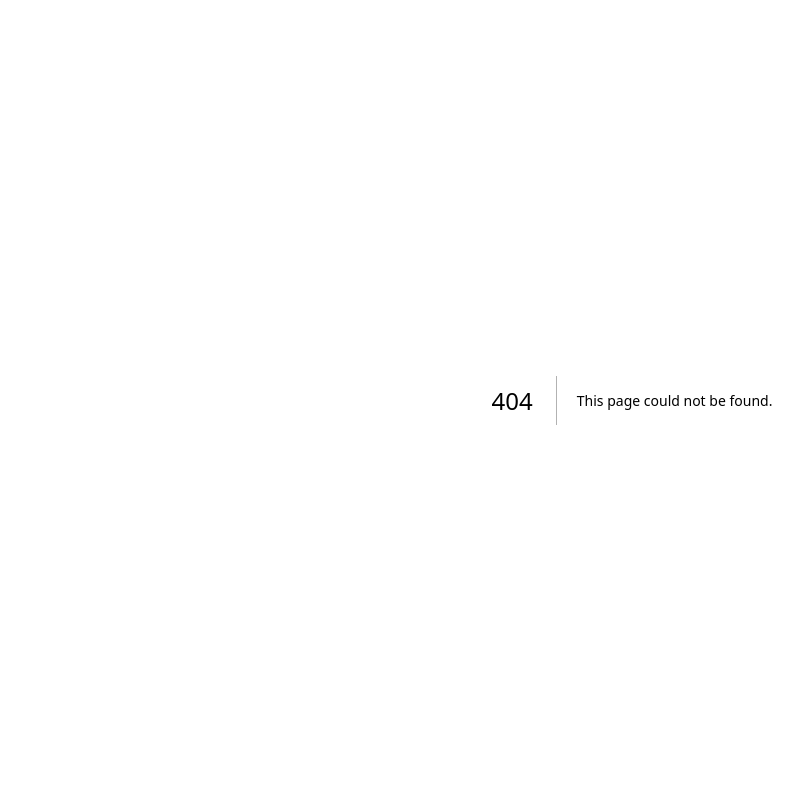
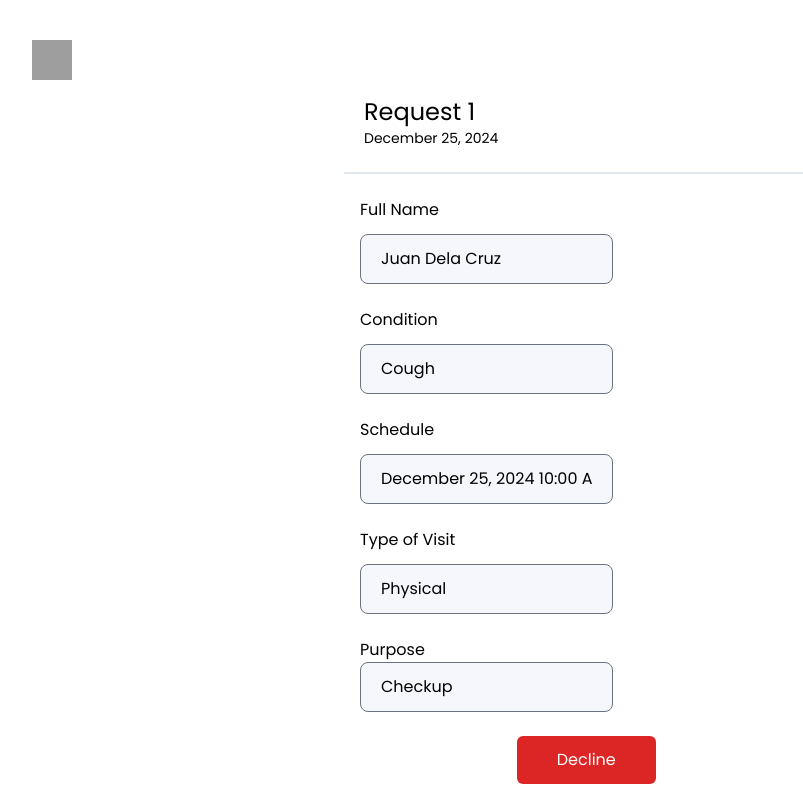
Before and after one commit to gcmillora/dokko-frontend, a Next.js app: page /doctor/request/1 in a window 1280 px wide. Before the commit this address had no page. Shown: the whole page, without its empty margins (8-811 px from the left). Built offline with nearby package versions, Linux system fonts and the light colour scheme; grey boxes are pictures that could not be loaded; what tailgrids would draw is missing.

Commit message:
added request page and props for request

```diff
--- a/app/doctor/layout.tsx
+++ b/app/doctor/layout.tsx
@@ -10,7 +10,7 @@ export default function RootLayout({
 }) {
   return (
     <main className="flex">
-      <div>
+      <div className="h-full">
         <Sidebar />
       </div>
       <div className="w-full">{children}</div>
--- /dev/null
+++ b/app/doctor/request/[id]/page.tsx
@@ -0,0 +1,31 @@
+'use client';
+import { useRouter } from 'next/navigation';
+import { FC } from 'react';
+import RequestForm from '../../../../components/request/form';
+
+interface pageProps {
+  params: { id: string };
+}
+
+const Page: FC<pageProps> = ({ params }) => {
+  const obj = {
+    id: params.id,
+    requestDate: 'December 25, 2024',
+    fullName: 'Juan Dela Cruz',
+    condition: 'Cough',
+    schedule: 'December 25, 2024 10:00 AM',
+    typeVisit: 'Physical',
+    purpose: 'Checkup',
+  };
+  return (
+    <div className="px-6 py-6 w-full ">
+      <div className="px-6">
+        <div className="px-6">
+          <RequestForm {...obj} />
+        </div>
+      </div>
+    </div>
+  );
+};
+
+export default Page;
--- /dev/null
+++ b/app/doctor/request/layout.tsx
@@ -0,0 +1,11 @@
+export default function RootLayout({
+  children,
+}: {
+  children: React.ReactNode;
+}) {
+  return (
+    <main className="flex">
+      <div className="w-full">{children}</div>
+    </main>
+  );
+}
--- a/components/doctor_db/recent_appointments/table.tsx
+++ b/components/doctor_db/recent_appointments/table.tsx
@@ -1,4 +1,12 @@
+'use client';
+import Link from 'next/link';
+import Router, { useRouter } from 'next/navigation';
+
 export default function RecentAppointments() {
+  const router = useRouter();
+  function actionChange(e: React.ChangeEvent<HTMLSelectElement>) {
+    router.push(`/doctor/request/${e.target.value}`);
+  }
   return (
     <div className="container">
       <div className="text-2xl px-3 py-6 p font-semibold">
@@ -49,11 +57,14 @@ export default function RecentAppointments() {
                   </td>
                   <td className="border-t py-5 px-4 pr-11 text-center">
                     <div className="relative">
-                      <select className="shadow-card text-body-color appearance-none rounded border-0 bg-white py-[6px] pl-3 pr-8 text-sm font-semibold outline-none">
+                      <select
+                        className="shadow-card text-body-color appearance-none rounded border-0 bg-white py-[6px] pl-3 pr-8 text-sm font-semibold outline-none"
+                        onChange={actionChange}
+                      >
                         <option value="" selected disabled>
                           Action
                         </option>
-                        <option value="">Edit</option>
+                        <option value="1">Link</option>
                         <option value="">Delete</option>
                         <option value="">Details</option>
                       </select>
--- /dev/null
+++ b/components/request/form.tsx
@@ -0,0 +1,108 @@
+export default function RequestForm(props: any) {
+  console.log(props);
+
+  return (
+    <div className="mt-12 divide-y-2 divide-slate-200">
+      <div className="text-2xl px-5 py-6">
+        <p>Request {props.id}</p>
+        <p className="text-sm">{props.requestDate}</p>
+      </div>
+
+      <div>
+        <div className="w-full px-4 md:w-1/2 lg:w-1/3">
+          <div className="mb-6 mt-6">
+            <label
+              htmlFor=""
+              className="mb-3 block text-base font-medium text-black"
+            >
+              Full Name
+            </label>
+            <input
+              type="text"
+              placeholder=""
+              value={props.fullName}
+              disabled
+              className="border-form-stroke w-full text-body-color placeholder-body-color focus:border-primary active:border-primary  rounded-lg border-[1.5px] py-3 px-5 font-medium outline-none transition disabled:cursor-default disabled:bg-[#F5F7FD]"
+            />
+          </div>
+        </div>
+        <div className="w-full px-4 md:w-1/2 lg:w-1/3">
+          <div className="mb-6 mt-3">
+            <label
+              htmlFor=""
+              className="mb-3 block text-base font-medium text-black"
+            >
+              Condition
+            </label>
+            <input
+              type="text"
+              placeholder=""
+              value={props.condition}
+              disabled
+              className="border-form-stroke w-full text-body-color placeholder-body-color focus:border-primary active:border-primary  rounded-lg border-[1.5px] py-3 px-5 font-medium outline-none transition disabled:cursor-default disabled:bg-[#F5F7FD]"
+            />
+          </div>
+        </div>
+        <div className="w-full px-4 md:w-1/2 lg:w-1/3">
+          <div className="mb-6 mt-3">
+            <label
+              htmlFor=""
+              className="mb-3 block text-base font-medium text-black"
+            >
+              Schedule
+            </label>
+            <input
+              type="text"
+              placeholder=""
+              value={props.schedule}
+              disabled
+              className="border-form-stroke w-full text-body-color placeholder-body-color focus:border-primary active:border-primary  rounded-lg border-[1.5px] py-3 px-5 font-medium outline-none transition disabled:cursor-default disabled:bg-[#F5F7FD]"
+            />
+          </div>
+        </div>
+        <div className="w-full px-4 md:w-1/2 lg:w-1/3">
+          <div className="mb-6 mt-3">
+            <label
+              htmlFor=""
+              className="mb-3 block text-base font-medium text-black"
+            >
+              Type of Visit
+            </label>
+            <input
+              type="text"
+              placeholder=""
+              value={props.typeVisit}
+              disabled
+              className="border-form-stroke w-full text-body-color placeholder-body-color focus:border-primary active:border-primary  rounded-lg border-[1.5px] py-3 px-5 font-medium outline-none transition disabled:cursor-default disabled:bg-[#F5F7FD]"
+            />
+          </div>
+        </div>
+        <div className="w-full px-4 md:w-1/2 lg:w-1/3">
+          <div className="mt-3">
+            <label
+              htmlFor=""
+              className=" block text-base font-medium text-black"
+            >
+              Purpose
+            </label>
+            <input
+              type="text"
+              placeholder=""
+              value={props.purpose}
+              disabled
+              className="border-form-stroke w-full text-body-color placeholder-body-color focus:border-primary active:border-primary  rounded-lg border-[1.5px] py-3 px-5 font-medium outline-none transition disabled:cursor-default disabled:bg-[#F5F7FD]"
+            />
+          </div>
+        </div>
+        <div className="pt-6 px-5 flex space-x-4">
+          <button className="bg-secondary inline-flex items-center justify-center rounded-md py-3 px-10 text-center text-base font-normal text-white hover:bg-opacity-90 lg:px-8 xl:px-10">
+            Accept
+          </button>
+          <button className="bg-red-600	inline-flex items-center justify-center rounded-md py-3 px-10 text-center text-base font-normal text-white hover:bg-opacity-90 lg:px-8 xl:px-10">
+            Decline
+          </button>
+        </div>
+      </div>
+    </div>
+  );
+}
```
